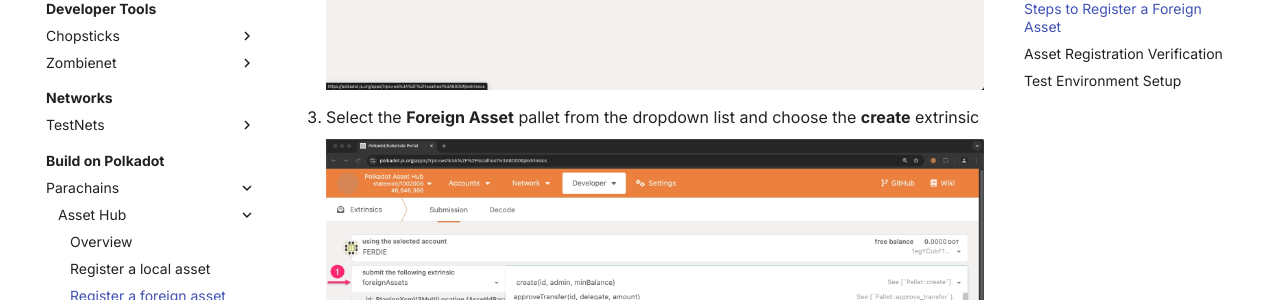
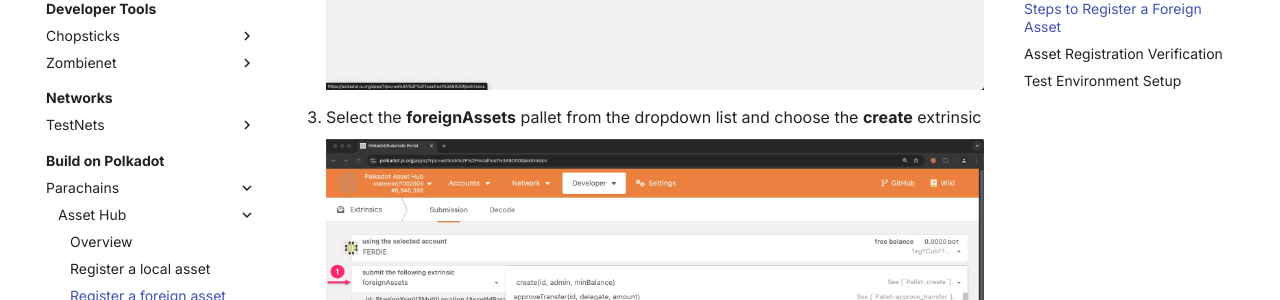
Before and after one commit to papermoonio/polkadot-ecosystem-docs-draft, an MkDocs documentation site: the page built from docs/build-on-polkadot/parachains/asset-hub/register-a-foreign-asset.md, in a window 1280 px wide and 900 px high, scrolled down 1534 px. Shown: the part 153-453 px from the top of the window. Built offline with MkDocs 1.6.1 and Material for MkDocs 9.7.7, drawn with Linux system fonts in a browser that asks for light colours.

Commit message:
Update docs/build-on-polkadot/parachains/asset-hub/register-a-foreign-asset.md
Co-authored-by: 0xLucca <95830307+0xLucca@users.noreply.github.com>

```diff
--- a/docs/build-on-polkadot/parachains/asset-hub/register-a-foreign-asset.md
+++ b/docs/build-on-polkadot/parachains/asset-hub/register-a-foreign-asset.md
@@ -42,7 +42,7 @@
 
     ![Access to Developer Extrinsics section](/polkadot-ecosystem-docs-draft/images/building-on-polkadot/parachains/asset-hub/register-a-foreign-asset/register-a-foreign-asset-1.webp)
 
-3. Select the **Foreign Asset** pallet from the dropdown list and choose the **create** extrinsic
+3. Select the **foreignAssets** pallet from the dropdown list and choose the **create** extrinsic
 
     ![Select the Foreign Asset pallet](/polkadot-ecosystem-docs-draft/images/building-on-polkadot/parachains/asset-hub/register-a-foreign-asset/register-a-foreign-asset-2.webp)
 
```
